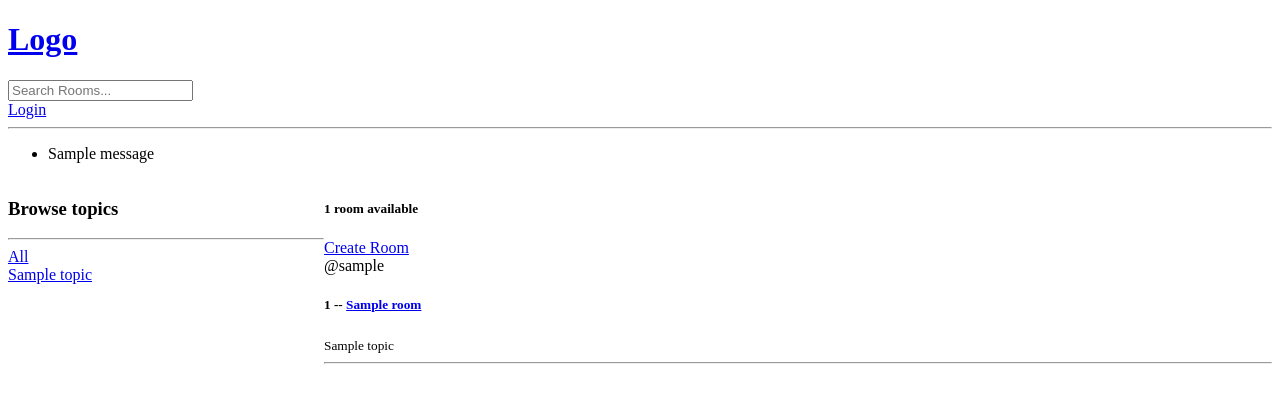
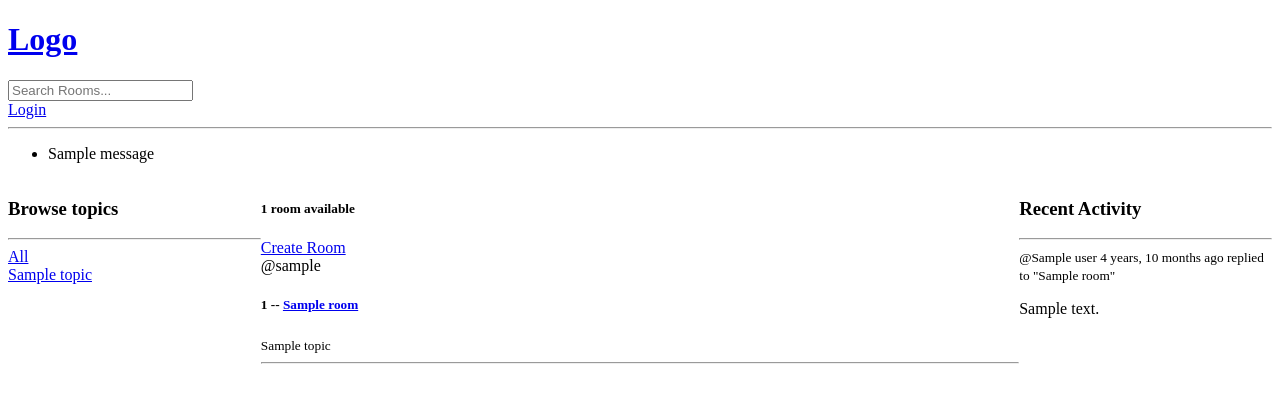
Before and after one commit to juliaberning/study-buddy, a Django app: template base/templates/base/home.html in a window 1280 px wide. Shown: the top 403 px of the page. Run offline with Django 5.2, Linux system fonts and the light colour scheme; the template is opened without the code that fills it: most values are stand-ins (such as "Sample title", 1, 10 or a date in 2020); one stand-in notice (Sample message) is shown.

Commit message:
feat: add activity feed

```diff
--- a/base/models.py
+++ b/base/models.py
@@ -32,5 +32,8 @@ class Message(models.Model):
     updated = models.DateTimeField(auto_now=True)
     created = models.DateTimeField(auto_now_add=True)
 
+    class Meta:
+        ordering = ['-updated','-created']
+
     def __str__(self):
         return self.body[0:50]
--- a/base/templates/base/home.html
+++ b/base/templates/base/home.html
@@ -6,7 +6,7 @@
 <style>
     .home-container {
         display: grid;
-        grid-template-columns: 1fr 3fr;
+        grid-template-columns: 1fr 3fr 1fr;
     }
 </style>
 
@@ -52,6 +52,29 @@
             {% endfor %}
         </div>
     </div>
+
+    <div>
+        <h3>Recent Activity</h3>
+        <hr>
+        {% for message in room_messages %}
+        <div>
+            <small>
+                @{{message.user}} {{message.created|timesince}} ago
+            </small>
+            <small> replied to "{{message.room}}"</small>
+            <!-- this would output the whole message -->
+            <!-- <p>{{message.body}}</p>  -->
+
+            <!-- this outputs the string representation of the message -->
+            <p>{{message}}</p>
+            {% if request.user == message.user %}
+                <a href="{% url 'delete-message' message.id %}">Delete</a>
+                <a href="{% url 'update-message' message.id %}">Edit</a>
+            {% endif %}
+        </div>
+
+        {% endfor %}
+    </div>
 </div>
 
 {% endblock content %}
--- a/base/views.py
+++ b/base/views.py
@@ -65,7 +65,9 @@ def home(request):
     )
     topics = Topic.objects.all()
     room_count = rooms.count()
-    context = {"rooms": rooms, "topics": topics, "room_count": room_count}
+    room_messages = Message.objects.all().filter(Q(room__topic__name__icontains=q)) # activity feed can be filtered according to the topic
+
+    context = {"rooms": rooms, "topics": topics, "room_count": room_count, "room_messages": room_messages}
     return render(request, 'base/home.html', context)
 
 def room(request, pk):
```
